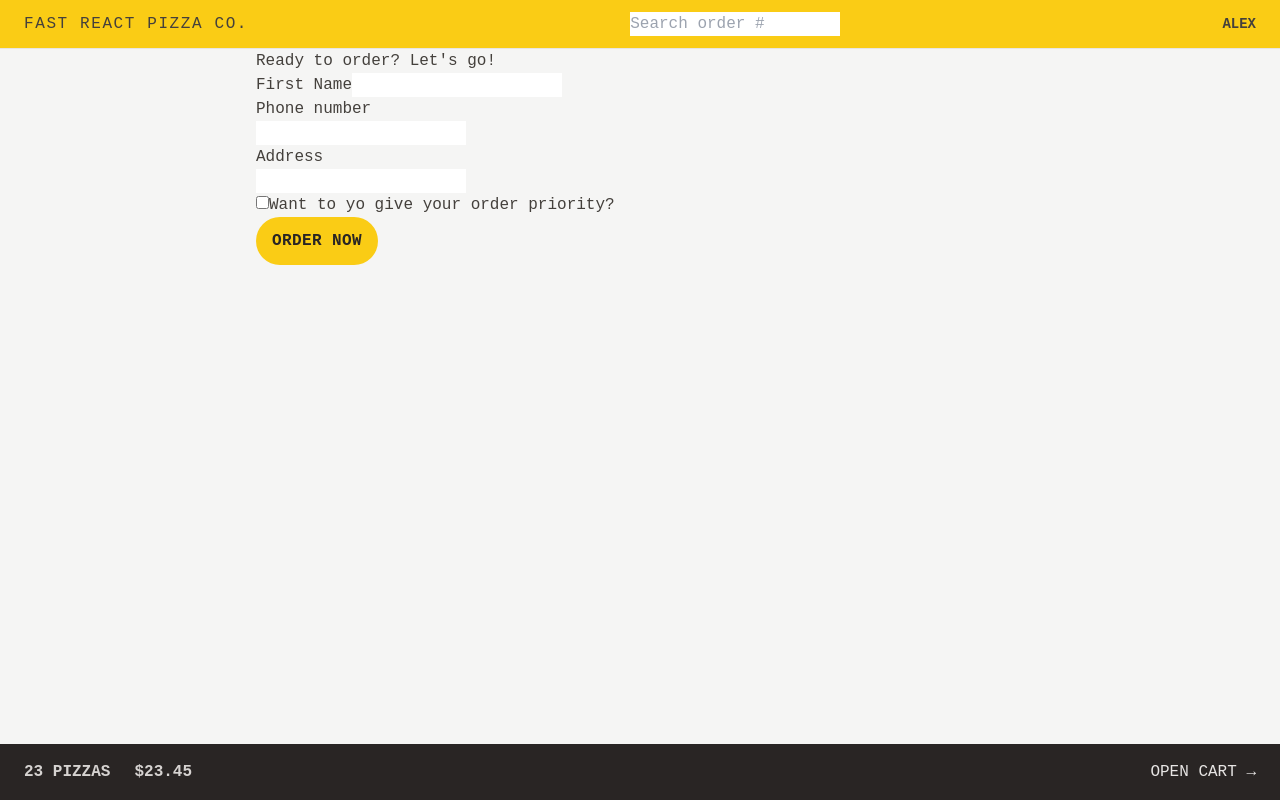
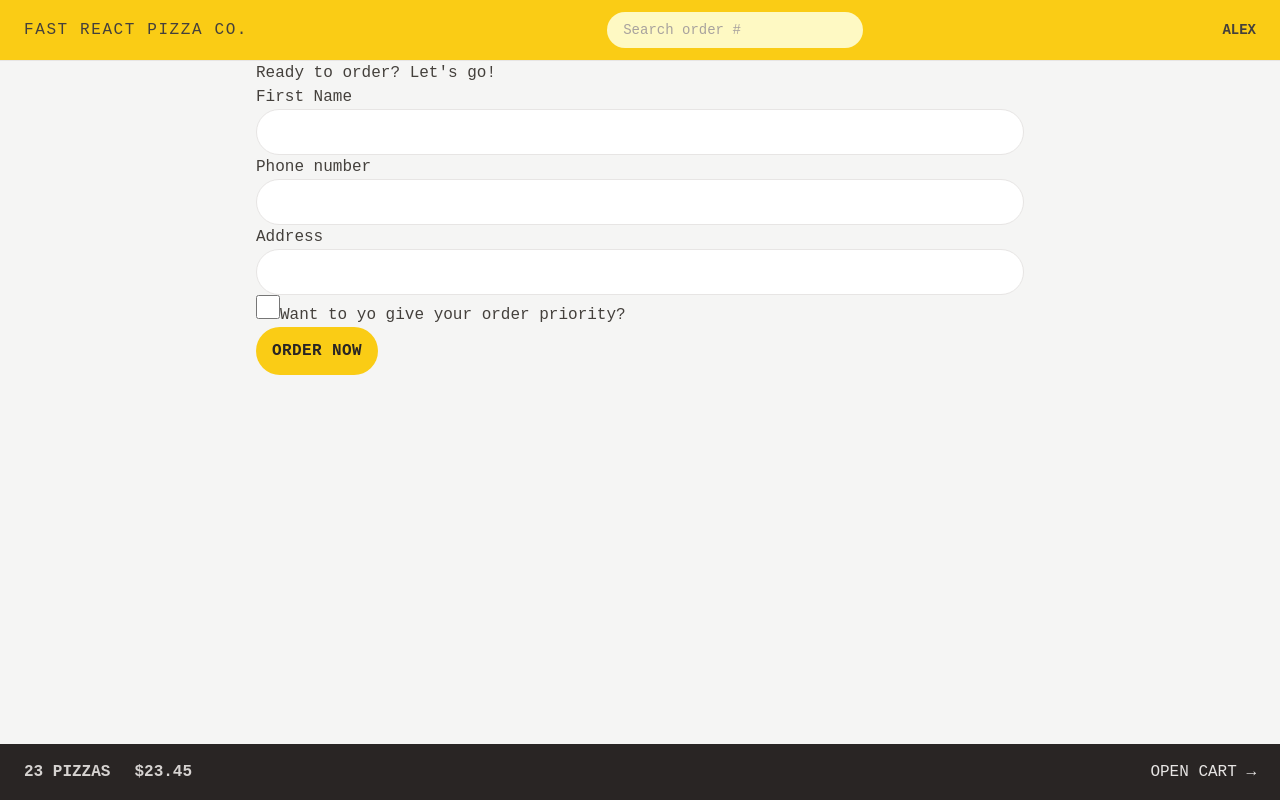
Before and after one commit to aleksandrawozniak965/FastReactPizza, a React (Vite) app: page /order/new in a window 1280 px wide. Built offline with nearby package versions, Linux system fonts and the light colour scheme.

Commit message:
tailwind input form styling

```diff
--- a/src/features/order/CreateOrder.jsx
+++ b/src/features/order/CreateOrder.jsx
@@ -48,13 +48,13 @@
       <Form method="POST">
         <div>
           <label>First Name</label>
-          <input type="text" name="customer" required />
+          <input className="input" type="text" name="customer" required />
         </div>
 
         <div>
           <label>Phone number</label>
           <div>
-            <input type="tel" name="phone" required />
+            <input className="input" type="tel" name="phone" required />
           </div>
           {formErrors?.phone && <p>{formErrors.phone}</p>}
         </div>
@@ -62,12 +62,13 @@
         <div>
           <label>Address</label>
           <div>
-            <input type="text" name="address" required />
+            <input type="text" name="address" required className="rounded-full border border-stone-200 px-4 py-2 text-sm transition-all duration-300 placeholder:text-stone-400 focus:outline-none focus:ring focus:ring-yellow-400 w-full md:px-6 md:py-3" />
           </div>
         </div>
 
         <div>
           <input
+          className="h-6 w-6 accent-yellow-400 focus:outline-none focus:ring focus:ring-yellow-400 focus:ring-offset-2"
             type="checkbox"
             name="priority"
             id="priority"
--- a/src/features/order/SearchOrder.jsx
+++ b/src/features/order/SearchOrder.jsx
@@ -18,6 +18,7 @@
         placeholder="Search order #"
         value={query}
         onChange={(e) => setQuery(e.target.value)}
+        className="rounded-full px-4 py-2 text-sm bg-yellow-100 placeholder:text-stone-400 w-28 sm:w-64 sm:focus:w-72 transition-all duration-300 focus:outline-none focus:ring focus:ring-yellow-500 focus:ring-opacity-50"
       />
     </form>
   );
--- a/src/index.css
+++ b/src/index.css
@@ -2,19 +2,11 @@
 @tailwind components;
 @tailwind utilities;
 
-/* body {
-  font-family: system-ui, -apple-system, BlinkMacSystemFont, 'Segoe UI', Roboto,
-    Oxygen, Ubuntu, Cantarell, 'Open Sans', 'Helvetica Neue', sans-serif;
-  background-color: #f7f7f7;
-  color: #444;
+@layer components {
+  .input {
+    @apply rounded-full border border-stone-200 px-4 py-2 text-sm transition-all duration-300 placeholder:text-stone-400 focus:outline-none focus:ring focus:ring-yellow-400 w-full md:px-6 md:py-3;
+  }
 }
-
-.layout {
-  display: grid;
-  grid-template-rows: auto 1fr auto;
-  gap: 32px;
-  height: 100dvh;
-} */
 
 /* https://dev.to/afif/i-made-100-css-loaders-for-your-next-project-4eje */
 .loader {
```
